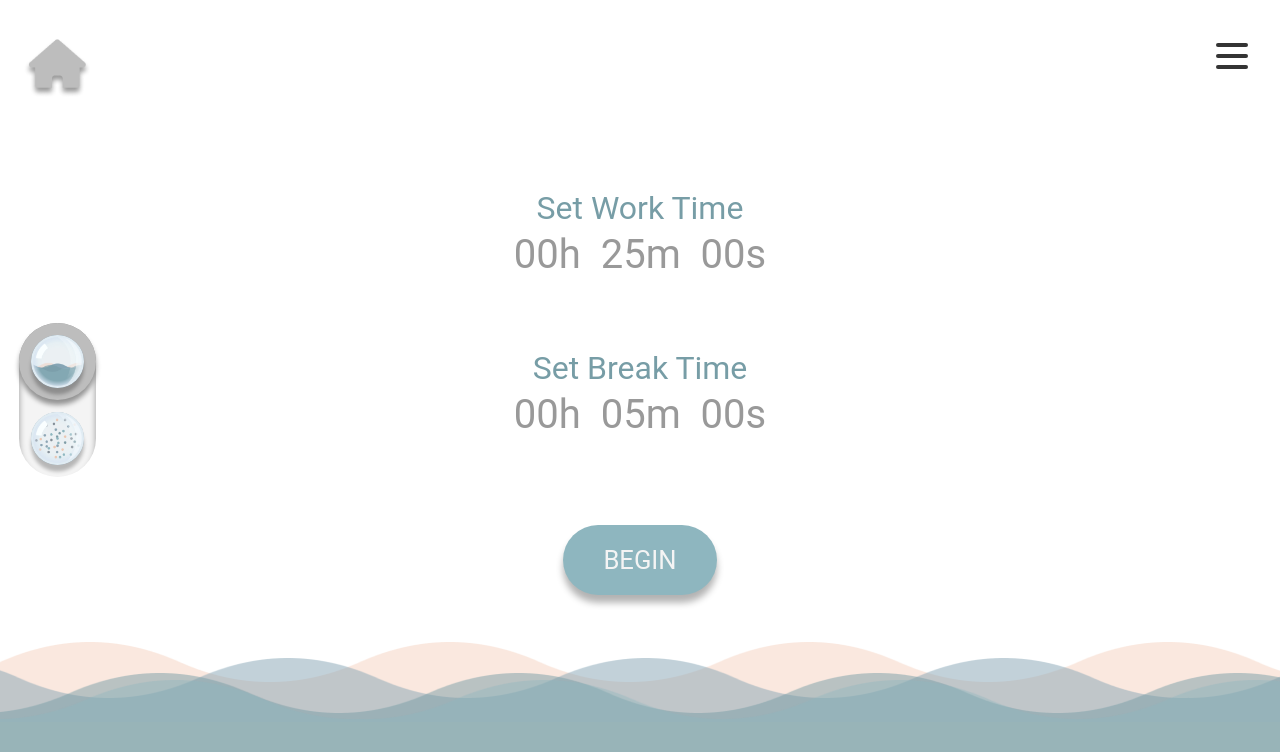
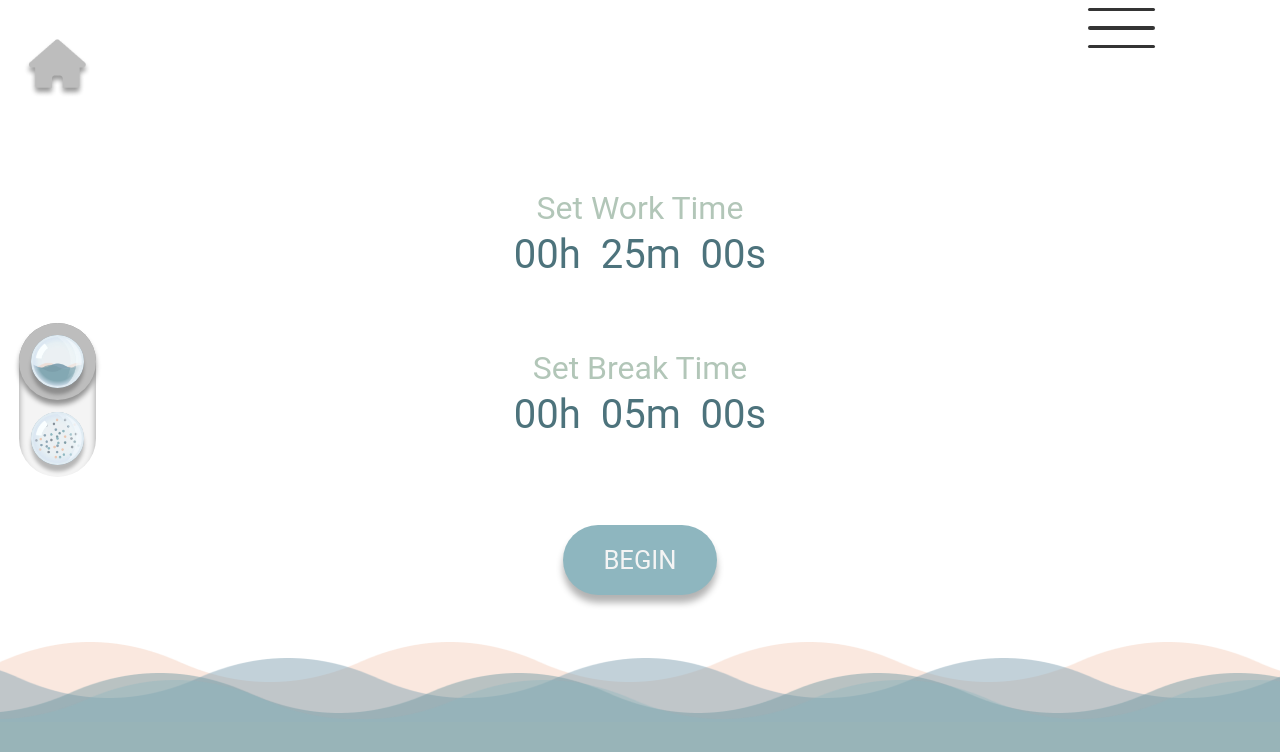
Before and after one commit to linda-huang/pomodoro_timer, a React (Create React App) app: page / in a window 1280 px wide. Shown: the top 752 px of the page. Built offline with nearby package versions, Linux system fonts and the light colour scheme.

Commit message:
tried to adjust settings tab

```diff
--- a/src/App.css
+++ b/src/App.css
@@ -123,10 +123,10 @@ input[type="radio"]{
   grid-row-end: 3;         effect on the layout. There are also no lines named 1 and 3
   grid-column-start: 3;    cuz I custome named them in GridLayout ;-;
   grid-column-end: 3;*/
+  display: grid;
   grid-area: corner2;
+  place-self: stretch;
 
-  align-self: start;
-  justify-self: end;
 }
 /*---------------------*/
 
@@ -238,7 +238,7 @@ input[type="radio"]{
 }
 
 .App-header {
-  background-color: #215eda;
+  background-color: #B2C6B8;
   min-height: 100vh;
   display: flex;
   flex-direction: column;
--- a/src/Components/Timer/timer.css
+++ b/src/Components/Timer/timer.css
@@ -16,7 +16,7 @@ h5{
     font-size: 4vmin;
     font-style: normal;
     font-weight: normal;
-    color: #779da6;
+    color: #B2C6B8;
 }
 
 h4{
@@ -37,7 +37,7 @@ h1{
     text-align: center;
     /*margin-left: 12px;
     margin-right: 12px;*/
-    color: #bdbdbd;
+    color: #405647;
     /*-webkit-text-stroke-width: 2px;
     -webkit-text-stroke-color: white;*/
 
--- a/src/Components/input/inputs.css
+++ b/src/Components/input/inputs.css
@@ -16,7 +16,7 @@
 
 .timeDisplay{
     margin: 0px 0px 0px 0px;
-    color: #999999;
+    color: #4D737C;
     font-weight: normal;
     font-size: 5vmin;
     font-family: Roboto, -apple-system, BlinkMacSystemFont, 'Segoe UI', Oxygen, Ubuntu, Cantarell, 'Open Sans', 'Helvetica Neue', sans-serif;
--- a/src/Components/input/work-input.js
+++ b/src/Components/input/work-input.js
@@ -66,7 +66,7 @@ function TimerInput ({setWorkTime, setBreakTime, workBreak, save, use, work_time
         else{
             recalibrate();
         }
-        setColor("#999999");
+        setColor("#4D737C");
         setFocused(false);
         if (thecursor.current !== null) {thecursor.current.style.display = "none"};
         if (fakeline.current !== null) {
@@ -78,7 +78,7 @@ function TimerInput ({setWorkTime, setBreakTime, workBreak, save, use, work_time
 
 
     const focus = (event) => {
-        setColor("#CCCCCC");
+        setColor("#BDD1D6");
         setHour(0);
         setMinute(0);
         setSecond(0);
@@ -92,7 +92,7 @@ function TimerInput ({setWorkTime, setBreakTime, workBreak, save, use, work_time
 
     const mouseLeave = (event) =>{
         if(!focused){
-            setColor("#999999");
+            setColor("#4D737C");
             fakeline.current.style.visibility = "hidden";
         }
     }
@@ -102,7 +102,7 @@ function TimerInput ({setWorkTime, setBreakTime, workBreak, save, use, work_time
         if(!focused){
         fakeline.current.style.visibility = "visible";
         fakeline.current.color = "#bbbbbb";
-        setColor("#cccccc");
+        setColor("#BDD1D6");
         }
     }
 
--- a/src/Components/numberInput/NumberInput.jsx
+++ b/src/Components/numberInput/NumberInput.jsx
@@ -25,8 +25,8 @@ export default function NumberInput ({handleRepeatChange}){
         <div className="input-wrapper">
              <input className="quantity" id="id_form-0-quantity" min="0" name="form-0-quantity" value={value} type="number" onChange = {changeInput}/>
              <div className = "arrows-wrapper">
-                <button class="plus-btn" onClick = {increaseNum}>+</button>
-                <button class="minus-btn" onClick = {decreaseNum}>-</button>
+                <button className="plus-btn" onClick = {increaseNum}>+</button>
+                <button className="minus-btn" onClick = {decreaseNum}>-</button>
             </div>
         </div>
     )
--- a/src/Components/numberInput/numberinput.css
+++ b/src/Components/numberInput/numberinput.css
@@ -46,7 +46,7 @@
      border:1px solid #aaa;
      position: relative;
      font-size: 1.2vmin;
-     color: #818d97;
+     color: #729DA8;
      background-color: #f4f4f4;
 
  }
--- a/src/Components/settings/burger-button.js
+++ b/src/Components/settings/burger-button.js
@@ -1,10 +1,15 @@
-import React from 'react';
+import React, { useState, useEffect } from 'react';
 import { StyledBurger } from './burger.styles';
 
 const Burger = ({hide, setHide}) => {
-    console.log(hide)
+    const[windowWidth,setWindowWidth] = useState(window.innerWidth)
+
+    useEffect(() => {
+        setWindowWidth(window.innerWidth);
+    }, [window.innerWidth])
+
     return (
-        <StyledBurger onClick={() => setHide(!hide)} hide={hide}>
+        <StyledBurger windowWidth={windowWidth} onClick={() => setHide(!hide)} hide={hide}>
         <div />
         <div />
         <div />
--- a/src/Components/settings/burger.styles.js
+++ b/src/Components/settings/burger.styles.js
@@ -1,14 +1,12 @@
 import styled from 'styled-components';
 
 export const StyledBurger = styled.button`
-  position: absolute;
-  top: 5%;
-  right: 2rem;
+  height: 35%;
+  width: 35%;
+
   display: flex;
   flex-direction: column;
   justify-content: space-around;
-  width: 2rem;
-  height: 2rem;
   background: transparent;
   border: none;
   cursor: pointer;
@@ -20,13 +18,14 @@ export const StyledBurger = styled.button`
   }
 
   div {
-    width: 2rem;
-    height: 0.25rem;
+    width: 100%;
+    height: 0.25em;
     background: rgb(52, 52, 52);
     border-radius: 10px;
     transition: all 0.3s linear;
     position: relative;
     transform-origin: 1px;
+    z-index: 1000002;
 
     :first-child {
       transform: ${({ hide }) => hide ? 'rotate(0)' : 'rotate(45deg)'};
--- a/src/Components/settings/menu.styles.js
+++ b/src/Components/settings/menu.styles.js
@@ -5,9 +5,9 @@ const StyledMenu = styled.nav`
   flex-direction: column;
   justify-content: center;
   height: 100vh;
-  width: 18vw;
+  width: 25vw;
   text-align: left;
-  padding: 2rem;
+  padding: 1rem;
 //   background: rgba(10, 186, 181, 0.3);
 background: rgba(245, 245, 245, 0.7);
   position: absolute;
```
